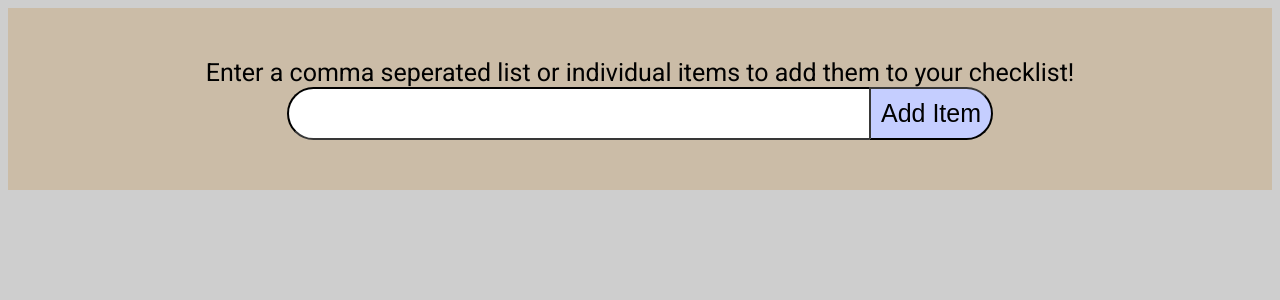
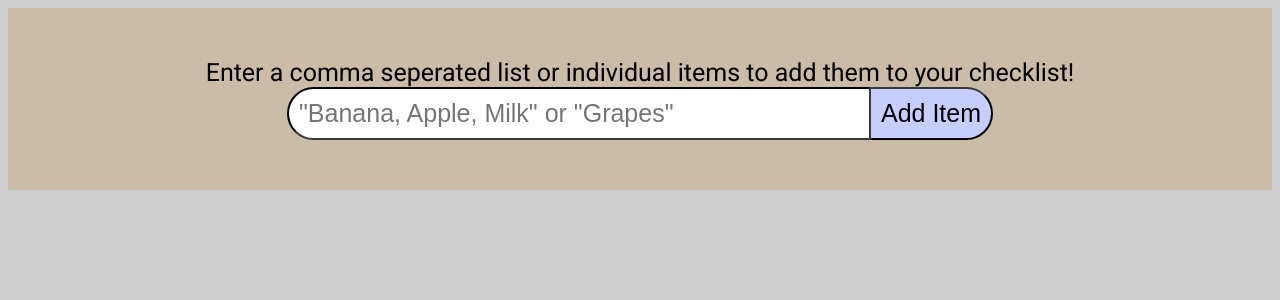
Before and after one commit to VeyGudTek/CheckList, a React (Vite) app: page / in a window 1280 px wide. Shown: the top 300 px of the page. Built offline with nearby package versions, Linux system fonts and the light colour scheme.

Commit message:
Input handles comma seperated values

```diff
--- a/src/CheckList.jsx
+++ b/src/CheckList.jsx
@@ -10,7 +10,8 @@ function CheckList() {
 
     const handleSubmit = (e, text) => {
         e.preventDefault()
-        checkList.push(text)
+        var newItems = text.split(",")
+        newItems.forEach((item) => checkList.push(item.trim()))
         setCheckList(checkList.slice())
     }
 
--- a/src/Input.jsx
+++ b/src/Input.jsx
@@ -16,7 +16,7 @@ function Input({handleSubmit, fontSize}){
             <span style={{fontSize: fontSize}}>Enter a comma seperated list or individual items to add them to your checklist!</span>
 
             <form onSubmit={(e) => {handleSubmit(e, text); resetText();}}>
-                <input type="text" value={text} onChange={handleOnChange} style={{fontSize: fontSize}} required/>
+                <input type="text" placeholder={'"Banana, Apple, Milk" or "Grapes"'} value={text} onChange={handleOnChange} style={{fontSize: fontSize}} required/>
                 <input type="submit" value={"Add Item"} style={{fontSize: fontSize}}/>
             </form>
         </div>
```
